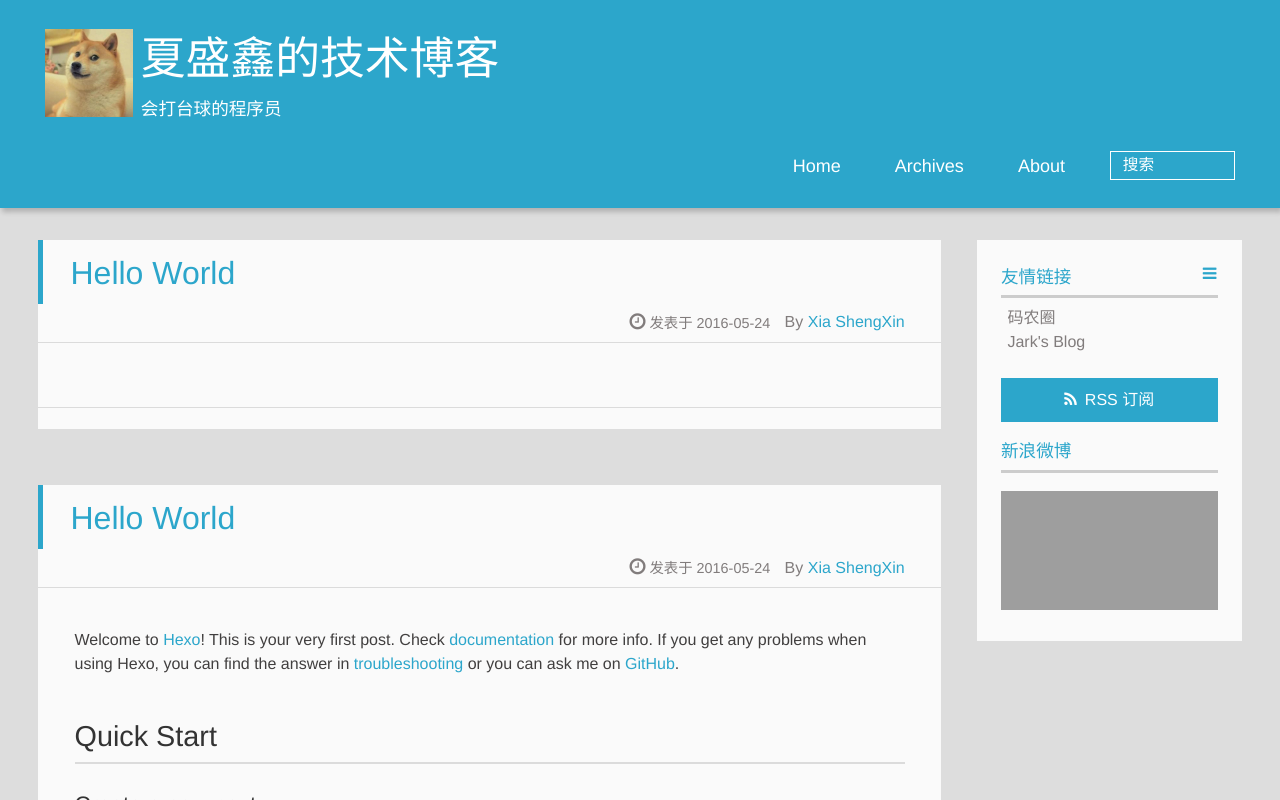
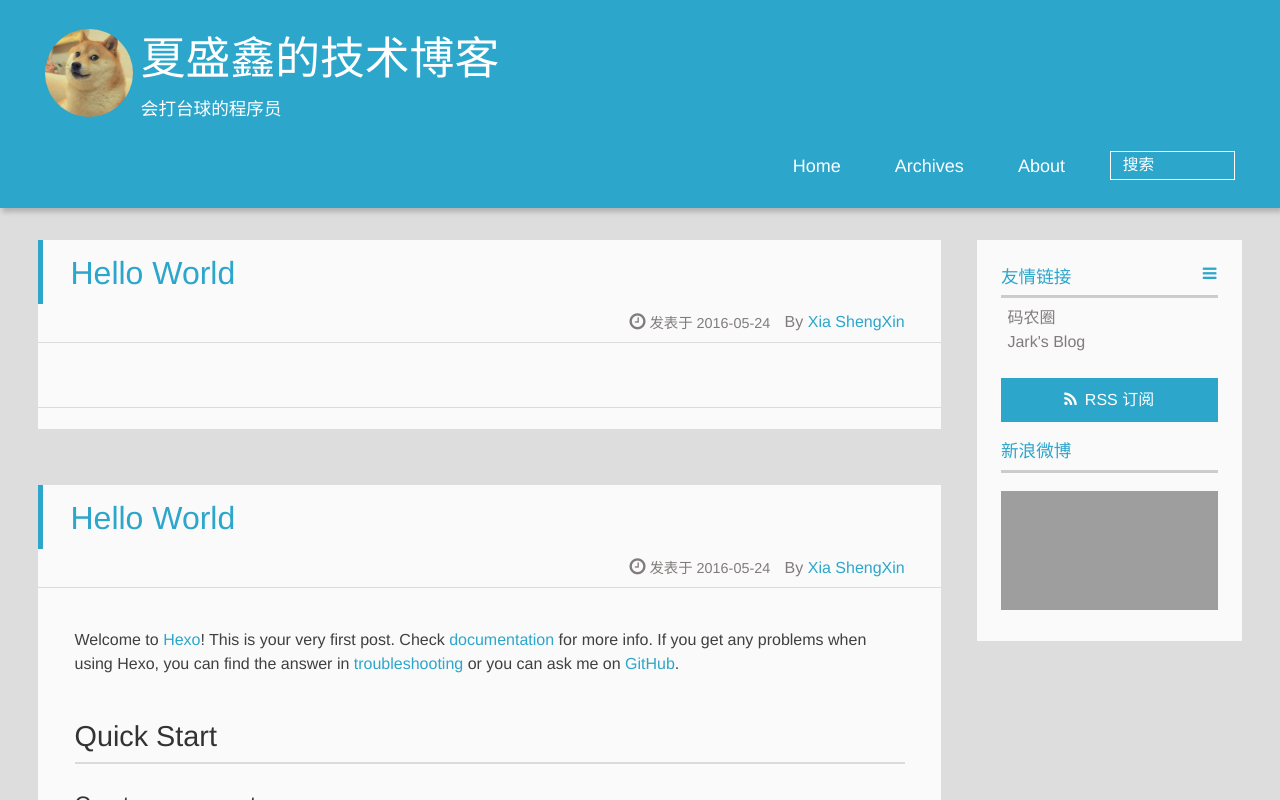
Before and after one commit to xiashengxin/blog, a plain HTML site: page index.html in a window 1280 px wide. Shown: the top 800 px of the page. Drawn offline with Linux system fonts and the light colour scheme; grey boxes are pictures that could not be loaded; a script that the page names is missing.

Commit message:
Site updated: 2016-05-31 13:17:05

```diff
--- a/css/style.css
+++ b/css/style.css
@@ -433,6 +433,8 @@ body >header a {
 }
 #imglogo img {
   width: 4em;
+  -webkit-border-radius: 100%;
+  border-radius: 100%;
 }
 @media only screen and (min-width: 768px) {
   #imglogo img {
```
